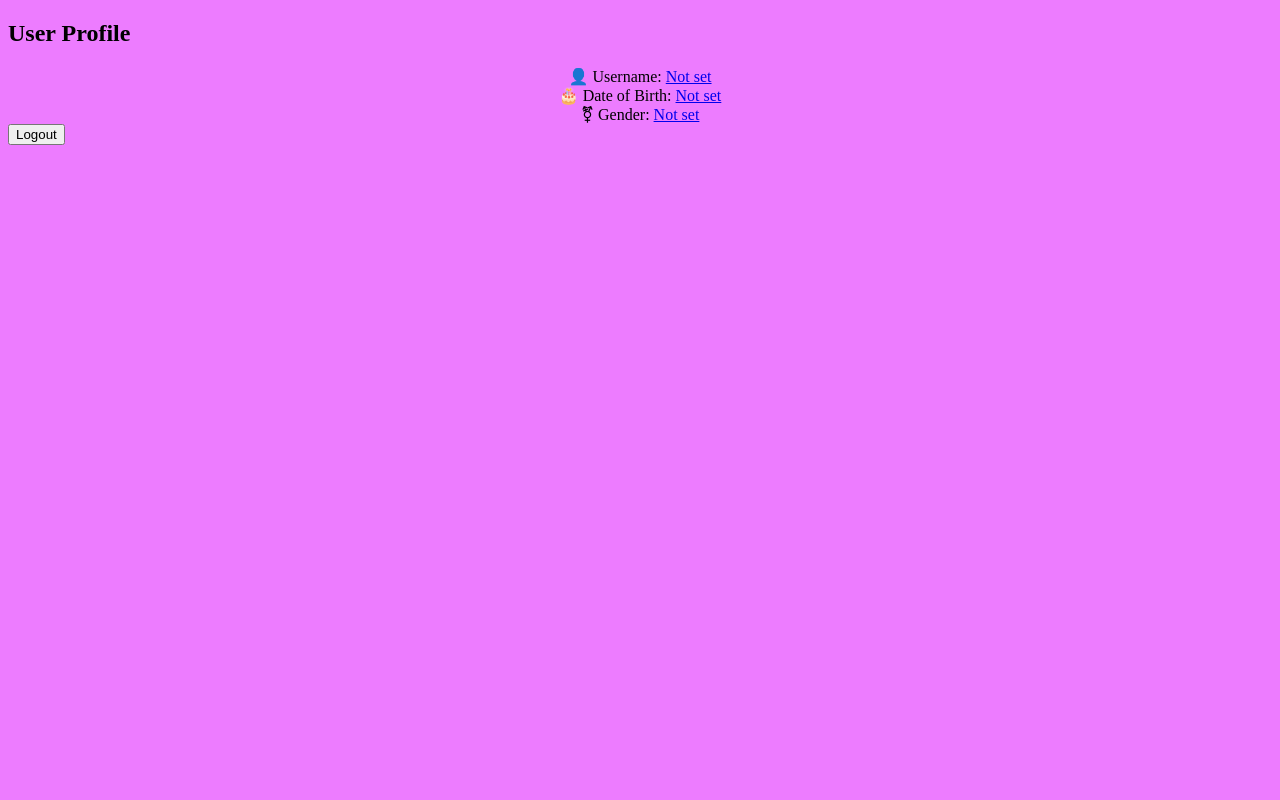
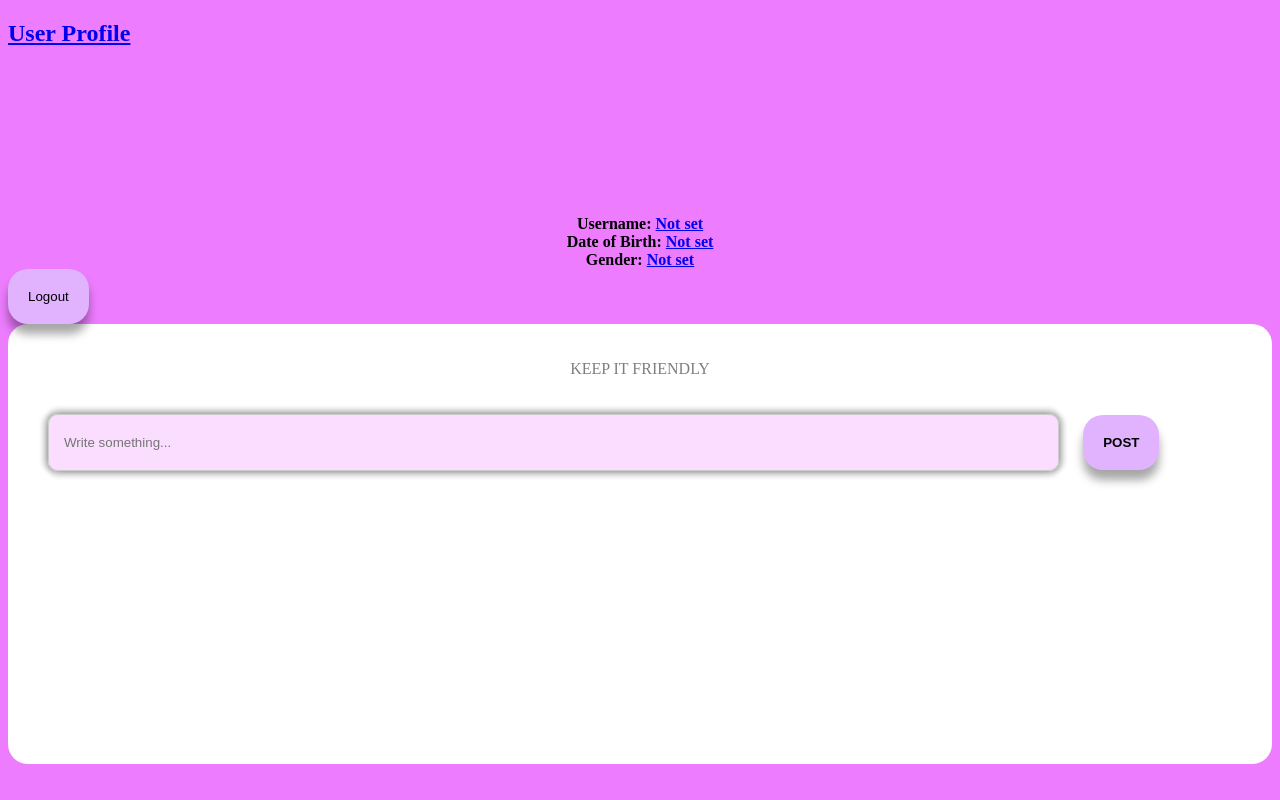
Before and after one commit to johnedward7610/SWIPEFILES, a website: page Profile.html in a window 1280 px wide. Drawn offline with Linux system fonts and the light colour scheme; no server answers.

Commit message:
Update Profile.html

```diff
--- a/Profile.html
+++ b/Profile.html
@@ -5,26 +5,75 @@
   <meta name="viewport" content="width=device-width, initial-scale=1">
   <title>User Profile</title>
   <link rel="stylesheet" href="style.css">
+  <style>
+    .profilebox {
+      margin-top: 150px;
+      display: flex;
+      flex-direction: column;
+      font-weight: bold;
+    }
+    .postbody {
+      padding: 20px;
+      border-radius: 20px;
+      background: white;
+      min-height: 50vh;
+    }
+    button {
+      background: #E1B3FF;
+      border-radius: 20px;
+      border: none;
+      padding: 20px;
+      box-shadow: 0px 10px 10px 0px #00000059;
+      transition: 0.5s;
+      cursor: pointer;
+    }
+    button:hover {
+      box-shadow: none;
+    }
+    input {
+      padding: 15px;
+      text-align: start;
+      color: black;
+      width: 80%;
+      margin-bottom: 10px;
+      border-radius: 10px;
+      border: 1px solid #ccc;
+    }
+    #posts div {
+      margin-bottom: 15px;
+      padding: 10px;
+      border-bottom: 1px solid #ddd;
+    }
+  </style>
 </head>
 
 <body>
-  <div class="profile-box">
-    <h2>User Profile</h2>
-   <center>
-     <div class="info">👤 Username: <a id="username-link" href="#">Loading...</a></div>
- <div class="info">🎂 Date of Birth: <a id="date-link" href="#">Loading...</a></div>
- <div class="info">⚧ Gender: <a id="gender-link" href="#">Loading...</a></div>
-   </center>
+  <div>
+    <h2><a href="homepage.html">User Profile</a></h2>
+    <div class="profilebox">
+      <center>
+        <img src="" alt="" />
+        <div class="info">Username: <a id="username-link" href="#">Loading...</a></div>
+        <div class="info">Date of Birth: <a id="date-link" href="#">Loading...</a></div>
+        <div class="info">Gender: <a id="gender-link" href="#">Loading...</a></div>
+      </center>
+    </div>
     <button onclick="logout()">Logout</button>
+
+    <div class="postbody">
+      <center><p style="opacity: 0.5;">KEEP IT FRIENDLY</p></center>
+      <input type="text" id="Inputpost" placeholder="Write something...">
+      <button id="postButton"><b>POST</b></button>
+      <div id="posts"></div>
+    </div>
   </div>
 
   <script>
-    // --- Load saved data ---
+    // --- Load saved user data ---
     const username = localStorage.getItem('username');
     const date = localStorage.getItem('date');
     const gender = localStorage.getItem('gender');
 
-    // Display info or fallback
     const uLink = document.getElementById('username-link');
     const dLink = document.getElementById('date-link');
     const gLink = document.getElementById('gender-link');
@@ -32,36 +81,70 @@
     if (username) {
       uLink.textContent = username;
       uLink.href = `profile.html?username=${encodeURIComponent(username)}`;
-    } else {
-      uLink.textContent = 'Not set';
-    }
+    } else uLink.textContent = 'Not set';
 
     if (date) {
       dLink.textContent = date;
       dLink.href = `profile.html?date=${encodeURIComponent(date)}`;
-    } else {
-      dLink.textContent = 'Not set';
-    }
+    } else dLink.textContent = 'Not set';
 
     if (gender) {
       gLink.textContent = gender;
       gLink.href = `profile.html?gender=${encodeURIComponent(gender)}`;
-    } else {
-      gLink.textContent = 'Not set';
-    }
+    } else gLink.textContent = 'Not set';
 
-    // --- Logout clears stored data ---
+    // --- Logout ---
     function logout() {
       localStorage.clear();
       window.location.href = 'registration.html';
     }
 
-    // --- Optional: show URL params if linked ---
+    // --- Determine profile being viewed ---
     const params = new URLSearchParams(window.location.search);
-    const showParam = params.toString();
-    if (showParam) {
-      alert(`You clicked a link with: ${showParam}`);
+    const profileUsername = params.get('username') || username; // default to self
+
+    // --- Post functionality ---
+    const postInput = document.getElementById('Inputpost');
+    const postButton = document.getElementById('postButton');
+
+    async function loadPosts() {
+      try {
+        const res = await fetch('/api/posts');
+        const posts = await res.json();
+        const userPosts = posts.filter(p => p.username === profileUsername);
+
+        const postsDiv = document.getElementById('posts');
+        postsDiv.innerHTML = '';
+        userPosts.forEach(p => {
+          const div = document.createElement('div');
+          div.innerHTML = `<p><b>${p.username}</b> <span style="opacity:0.6;">(${p.time})</span></p>
+                           <p>${p.content}</p>`;
+          postsDiv.appendChild(div);
+        });
+      } catch (err) {
+        console.error("Failed to load posts:", err);
+      }
     }
+
+    postButton.addEventListener('click', async () => {
+      const content = postInput.value.trim();
+      if (!content) return alert('Please write something before posting.');
+
+      try {
+        await fetch('/api/posts', {
+          method: 'POST',
+          headers: { 'Content-Type': 'application/json' },
+          body: JSON.stringify({ username, content })
+        });
+        postInput.value = '';
+        loadPosts();
+      } catch (err) {
+        console.error("Failed to post:", err);
+      }
+    });
+
+    // --- Load posts on page load ---
+    loadPosts();
   </script>
 </body>
 </html>
```
